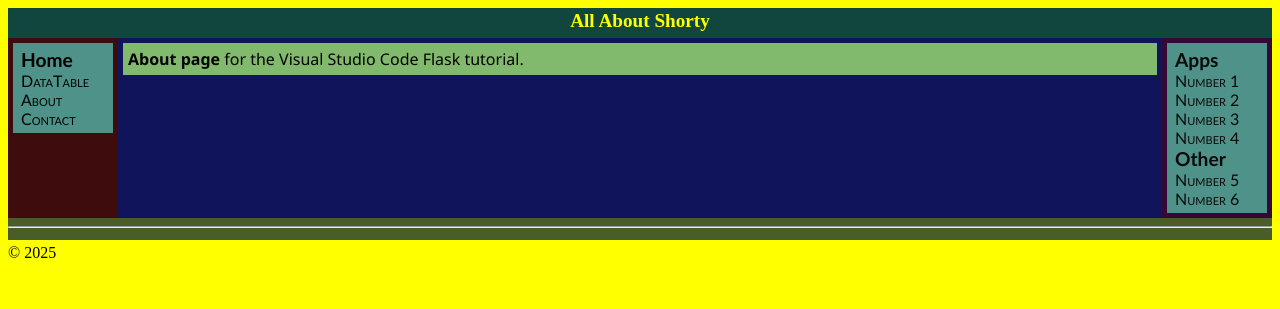
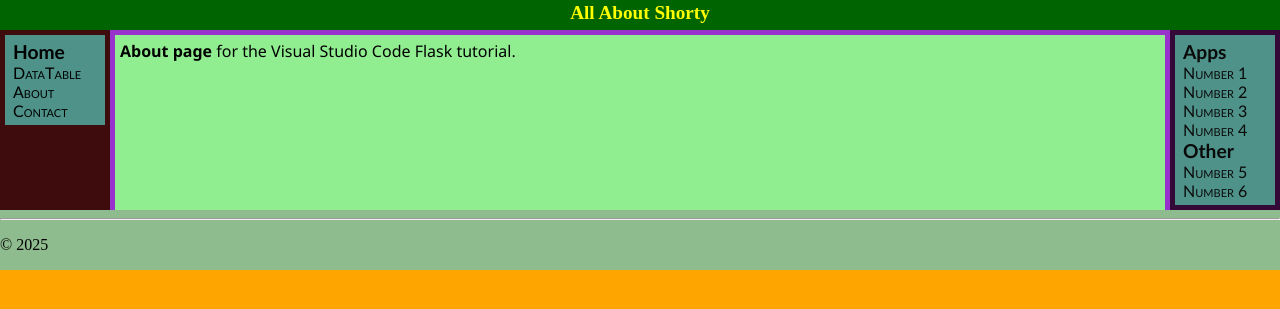
Before and after one commit to PGilm/Shorty, a Flask app: page /about/ in a window 1280 px wide. Shown: the top 309 px of the page. Run offline with Flask 3, Linux system fonts and the light colour scheme.

Commit message:
Update CSS styles for improved layout and aesthetics

```diff
--- a/App/static/site.css
+++ b/App/static/site.css
@@ -54,7 +54,10 @@
 .main {
     padding: 5px 5px 5px 5px;
     font-family: 'Segoe UI', Tahoma, Geneva, Verdana, sans-serif;
-    background-color: rgb(129, 186, 108);
+    background-color: lightgreen;
+	overflow-x: auto;
+	overflow-y: auto;
+	height: 100%;
 }
 
 .main-brand {
@@ -72,18 +75,19 @@
 .hg__header { grid-area: header;
 			  font-size: 1.2em;
 			  font-weight: 600;
-			  color: rgb(255, 255, 0);
+			  color: yellow;
 			  text-align: center;
 			  padding: 2px 0px 0px 0px;
-			  background-color: rgb(17, 70, 63);
+			  background-color: darkgreen;
 		}
 
 .hg__footer { grid-area: footer;
-			  background-color: rgb(73, 93, 41);
+			  background-color: darkseagreen;
+			  height: fit-content;
 }
 
 .hg__main { grid-area: main;
-			background-color: rgb(15, 20, 91);
+			background-color: darkorchid;
 			padding: 5px 5px 5px 5px;
 			margin-top: 0px;
 		}
@@ -107,7 +111,10 @@
 	grid-template-rows: 30px
 						max-content /* 1fr */
 						22px;
-	background-color: rgb(255, 255, 0);
+	background-color: orange;
+	overflow: hidden;
+	margin: 0;
+	/* height: 100vh; */
 }
 
 @media screen and (max-width: 550px) {
@@ -120,8 +127,10 @@
 		grid-template-columns: 100%;
 		grid-template-rows: 30px
 							max-content
-							max-content	/* 1fr */
+							1fr
 							max-content
 							22px;
+		overflow: hidden;
+		margin: 0;
 	}
 }
```
